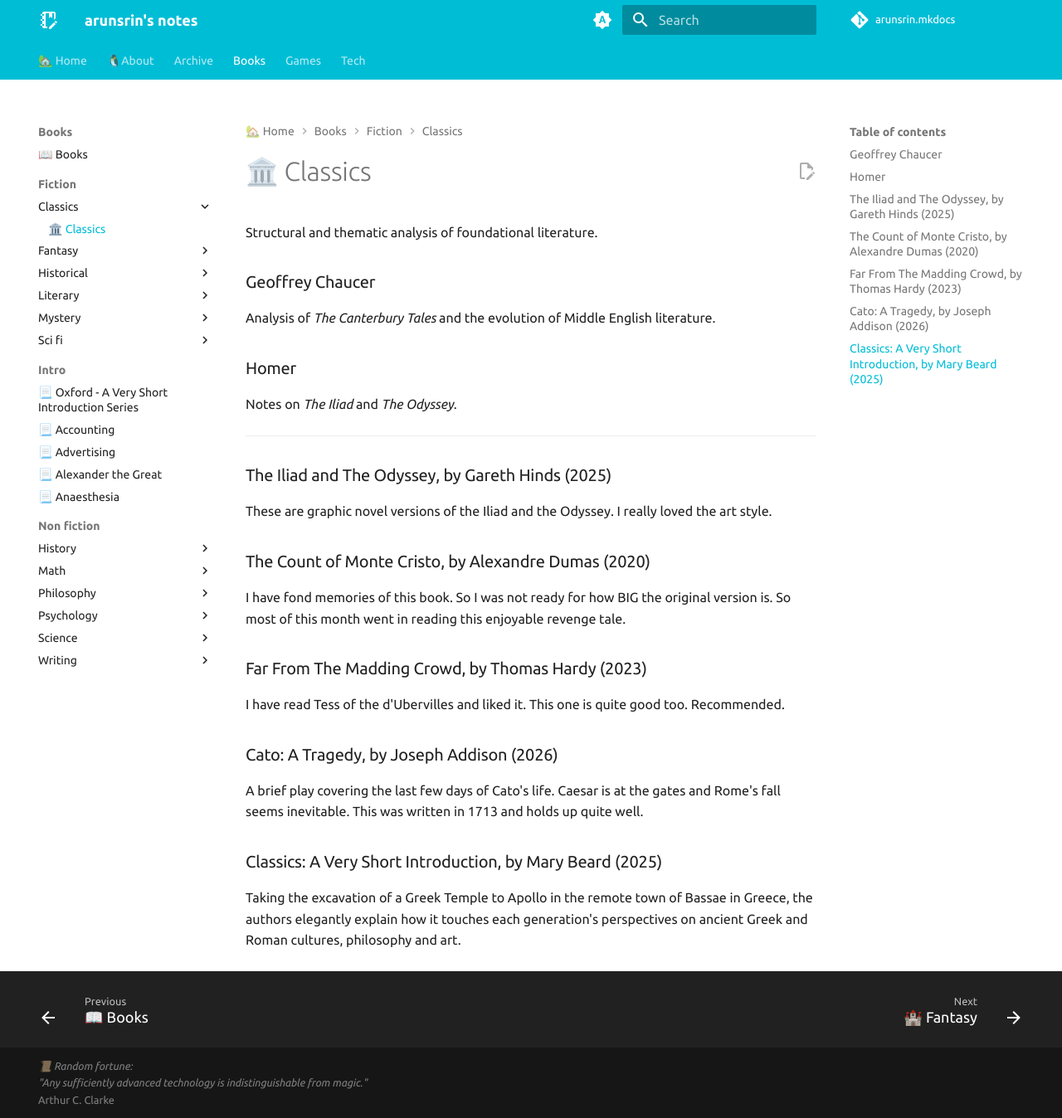
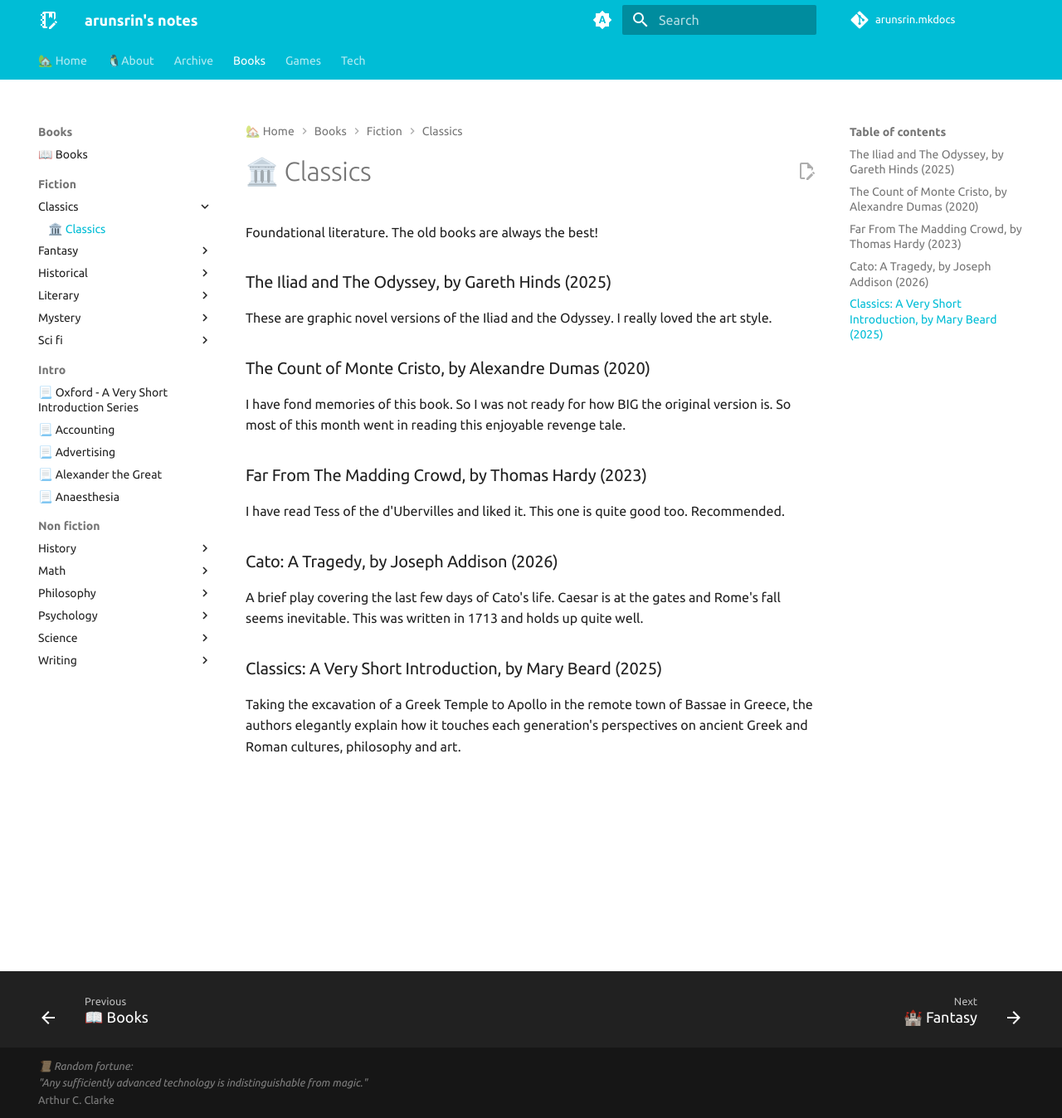
Before and after one commit to arunsrin/arunsrin.mkdocs, an MkDocs documentation site: the page built from home/books/fiction/classics/index.md, in a window 1280 px wide and 1348 px high. Shown: the whole window at 83% size. Built offline with MkDocs 1.6.1 and Material for MkDocs 9.7.7, drawn with Linux system fonts in a browser that asks for light colours; comment, search, counter and statistics services are not loaded.

Commit message:
remove stub explanations

```diff
--- a/home/books/fiction/classics/index.md
+++ b/home/books/fiction/classics/index.md
@@ -1,14 +1,6 @@
 # 🏛️ Classics
 
-Structural and thematic analysis of foundational literature.
-
-### Geoffrey Chaucer
-Analysis of *The Canterbury Tales* and the evolution of Middle English literature.
-
-### Homer
-Notes on *The Iliad* and *The Odyssey*.
-
----
+Foundational literature. The old books are always the best!
 
 ### The Iliad and The Odyssey, by Gareth Hinds (2025)
 These are graphic novel versions of the Iliad and the Odyssey. I really loved the art style.
```
Also changed, not shown: home/books/fiction/literary/index.md (+1 -1 lines), home/books/index.md (+1 -1 lines).
